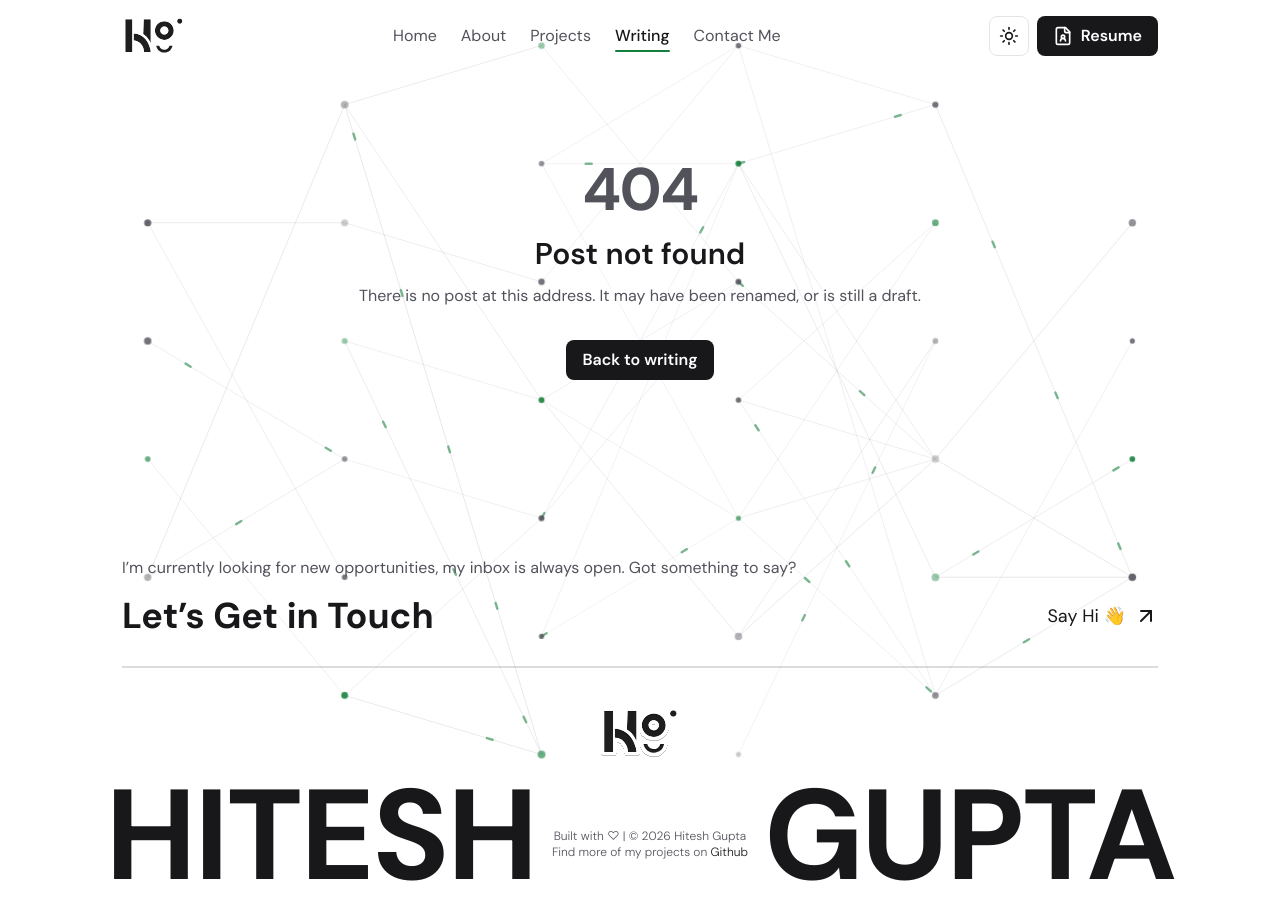
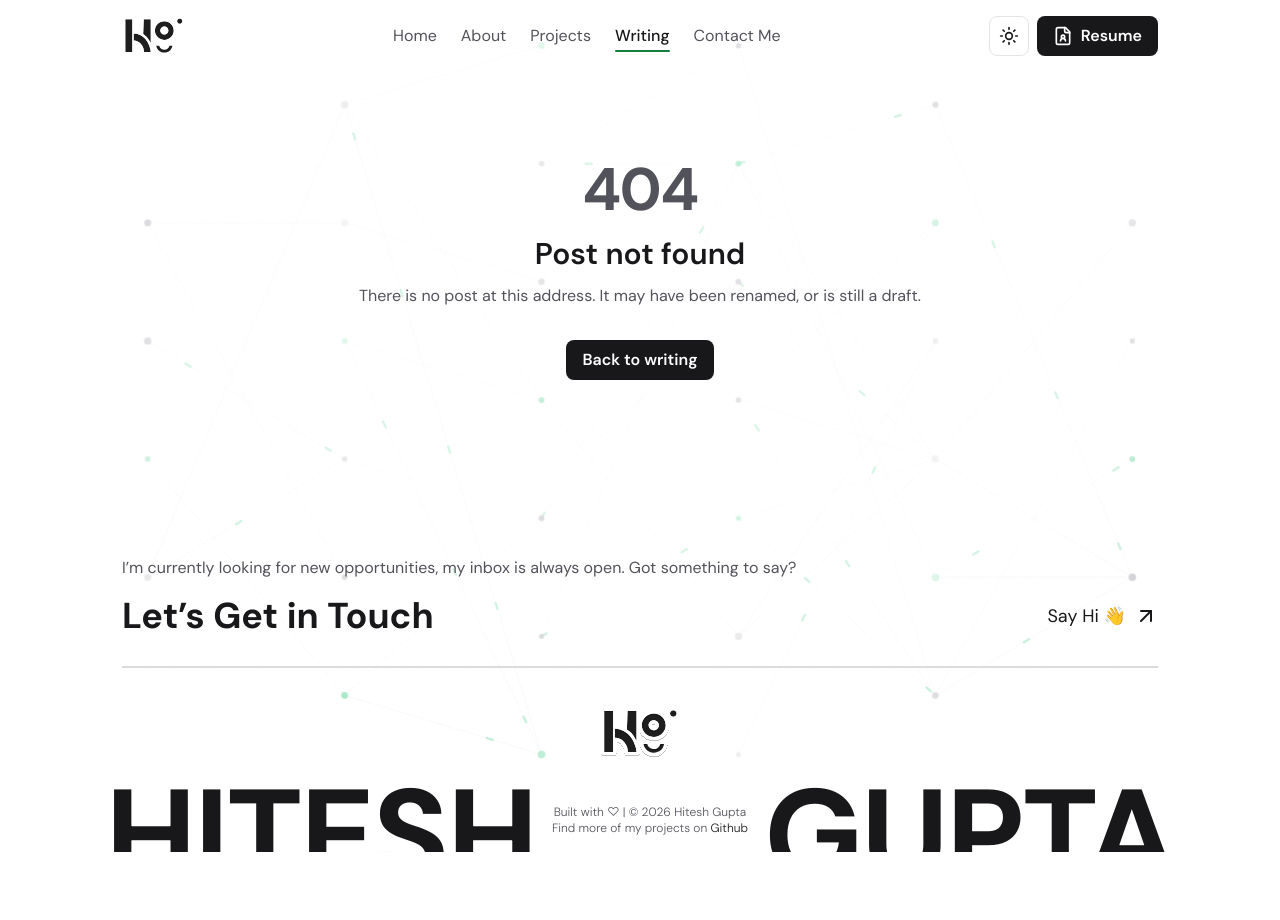
Before and after one commit to HitG010/hg-portfolio, a React (Vite) app: page /blog/1 in a window 1280 px wide. Shown: the top 920 px of the page. After the commit the page ends 852 px from the top, so only its background shows below. Built offline with nearby package versions, Linux system fonts and the light colour scheme.

Commit message:
Fixes visual

```diff
--- a/src/components/Footer.jsx
+++ b/src/components/Footer.jsx
@@ -4,8 +4,11 @@ import hglogo from "../assets/brand/hg-logo.svg";
 import Container from "./Container";
 
 const Footer = () => {
+  // No bottom padding: the clipped wordmark is meant to be the last thing on
+  // the page, sitting flush on the bottom edge. Any padding under it reads as
+  // the band floating rather than running off.
   return (
-    <Container as="footer" className="flex flex-col items-center pb-12 pt-12">
+    <Container as="footer" className="flex flex-col items-center pt-12">
       {/* get in touch section */}
       <div className="group relative w-full py-4 text-primary md:py-8">
         <div className="flex flex-col gap-4">
@@ -42,8 +45,27 @@ const Footer = () => {
           between the two words. flex-wrap plus order does both from one copy
           of the markup — the previous version branched on window.innerWidth
           at render time, so it never responded to a resize or rotate. */}
-      <div className="flex w-full flex-wrap items-center justify-center gap-6 md:flex-nowrap md:gap-4">
-        <p className="order-2 text-6xl font-bold -tracking-[0.02em] md:order-1 md:text-9xl">
+      {/* The wordmark is deliberately larger than the room it has, on both
+          axes, and the clipping is the point rather than a bug to size away.
+
+          Vertically: each word is capped well under its own font size and
+          clips, so the glyphs are cut off part-way down and the name reads as
+          a band bleeding off the base of the page. h-10/h-20 against
+          60px/128px type are v1's ratios.
+
+          Horizontally: under ~1100px the two words outgrow the row and the H
+          and the A run off the edges. That should not cost the document 44px
+          of sideways scroll, which is what plain overflow did, so the row is
+          widened to full bleed — the negative margins cancel Container's
+          padding — and clips its own overflow, putting the cut on the viewport
+          edge. Widening does not move the words: they stay centred on the same
+          axis either way, only the clip boundary changes.
+
+          The cap sits on the words, not the row, because on mobile the
+          colophon wraps onto its own line inside this same row and must not
+          be clipped with them. */}
+      <div className="-mx-4 flex w-[calc(100%+2rem)] flex-wrap items-center justify-center gap-6 overflow-hidden sm:-mx-6 sm:w-[calc(100%+3rem)] md:-mx-8 md:w-[calc(100%+4rem)] md:flex-nowrap md:gap-4">
+        <p className="order-2 h-10 overflow-hidden text-6xl font-bold -tracking-[0.02em] md:order-1 md:h-20 md:text-9xl">
           HITESH
         </p>
         <div className="order-1 mb-2 flex w-full flex-col items-center text-xs font-light tracking-[0em] text-secondary md:order-2 md:mb-4 md:mt-8 md:w-auto">
@@ -62,7 +84,7 @@ const Footer = () => {
             </a>
           </p>
         </div>
-        <p className="order-3 text-6xl font-bold -tracking-[0.02em] md:text-9xl">
+        <p className="order-3 h-10 overflow-hidden text-6xl font-bold -tracking-[0.02em] md:h-20 md:text-9xl">
           GUPTA
         </p>
       </div>
--- a/src/components/Section.jsx
+++ b/src/components/Section.jsx
@@ -9,8 +9,10 @@ const Section = () => {
     <section>
       <Container>
         {/* Translucent so the site-wide network reads through the card
-            instead of being boxed out by it. */}
-        <div className="rounded-2xl border border-border bg-bg/60 backdrop-blur-md">
+            instead of being boxed out by it — but only just. At /60 with a
+            md blur the nodes behind it survived as grey blobs sitting under
+            the headline, which read as a dirty panel rather than depth. */}
+        <div className="rounded-2xl border border-border bg-bg/80 backdrop-blur-xl">
           <div className="px-6 py-8 md:px-8">
           <div className="flex flex-col items-start justify-between md:flex-row md:items-center">
             <div>
--- a/src/components/hero/Backdrop.jsx
+++ b/src/components/hero/Backdrop.jsx
@@ -26,6 +26,10 @@ const Backdrop = () => {
       aria-hidden="true"
       className="pointer-events-none fixed inset-0 z-0 overflow-hidden"
     >
+      {/* The graph and its crossfade live inside one dimmed wrapper, so the
+          two layers stay in step and --nn-opacity is applied once rather than
+          multiplied into each. */}
+      <div className="absolute inset-0 opacity-[var(--nn-opacity)]">
         <div
           className={`absolute inset-0 transition-opacity duration-700 motion-reduce:transition-none ${
             sceneReady ? "opacity-0" : "opacity-100"
@@ -46,6 +50,11 @@ const Backdrop = () => {
           </Suspense>
         )}
       </div>
+
+      {/* Above the network, still below the content (this whole tree is z-0
+          and pages are z-10). See .nn-scrim in index.css. */}
+      <div className="nn-scrim absolute inset-0" />
+    </div>
   );
 };
 
--- a/src/components/hero/HeroPoster.jsx
+++ b/src/components/hero/HeroPoster.jsx
@@ -39,7 +39,7 @@ const HeroPoster = ({ className = "" }) => {
       className={`h-full w-full ${className}`}
       preserveAspectRatio="xMidYMid meet"
     >
-      <g className="text-secondary" stroke="currentColor" strokeWidth="0.012">
+      <g className="text-nn-line" stroke="currentColor" strokeWidth="0.012">
         {edges.map(([a, b], i) => (
           <line
             key={i}
@@ -54,7 +54,7 @@ const HeroPoster = ({ className = "" }) => {
 
       {/* Every third edge carries a travelling dash, so the network reads as
           active without the whole thing crawling. */}
-      <g className="text-accent" stroke="currentColor" strokeWidth="0.05">
+      <g className="text-nn-accent" stroke="currentColor" strokeWidth="0.05">
         {edges
           .filter((_, i) => i % 3 === 0)
           .map(([a, b], i) => (
@@ -81,7 +81,7 @@ const HeroPoster = ({ className = "" }) => {
             cx={n.x}
             cy={-n.y}
             r={0.05 + depth(n.z) * 0.03}
-            className={`nn-node ${isAccent ? "text-accent" : "text-secondary"}`}
+            className={`nn-node ${isAccent ? "text-nn-accent" : "text-nn-node"}`}
             fill="currentColor"
             style={{ animationDelay: `${(i % 9) * 0.45}s` }}
             opacity={0.3 + depth(n.z) * 0.3}
--- a/src/components/hero/NeuralScene.jsx
+++ b/src/components/hero/NeuralScene.jsx
@@ -167,9 +167,9 @@ function Network({ onReady }) {
 
   const colors = useMemo(
     () => ({
-      node: readToken("--text-secondary", "#a3a3a3"),
-      accent: readToken("--accent", "#4ade80"),
-      edge: readToken("--text-secondary", "#a3a3a3"),
+      node: readToken("--nn-node", "#94949e"),
+      accent: readToken("--nn-accent", "#34c77b"),
+      edge: readToken("--nn-line", "#a1a1aa"),
     }),
     // eslint-disable-next-line react-hooks/exhaustive-deps
     [theme]
--- a/src/index.css
+++ b/src/index.css
@@ -17,6 +17,15 @@
   --text-primary: 24 24 27;
   --text-secondary: 82 82 91;
   --accent: 21 128 61;
+
+  /* Backdrop network. Deliberately its own scale rather than a reuse of
+     --text-secondary: that is a colour picked to be *read*, so on white it
+     put near-black marks behind the copy and the graph competed with the
+     text instead of sitting behind it. --nn-opacity dims the whole layer. */
+  --nn-line: 161 161 170;
+  --nn-node: 148 148 158;
+  --nn-accent: 52 199 123;
+  --nn-opacity: 0.75;
 }
 
 .dark {
@@ -27,6 +36,11 @@
   --text-primary: 234 234 234;
   --text-secondary: 163 163 163;
   --accent: 74 222 128;
+
+  --nn-line: 163 163 163;
+  --nn-node: 163 163 163;
+  --nn-accent: 74 222 128;
+  --nn-opacity: 0.8;
 }
 
 /* Applied by ThemeContext only while the theme is switching, so the flip
@@ -92,6 +106,26 @@
   }
 }
 
+/* Readability scrim, painted over the network and under the content.
+   Most sections deliberately have no card of their own, so before this the
+   graph ran straight through body copy — nodes landed inside letterforms and
+   edges struck through lines of text. Lifting the page background back over
+   the network gives every block a calm base to sit on.
+
+   Centre-weighted rather than flat: the text column lives in the middle, so
+   that is where the veil is strongest, and it thins towards the corners where
+   the graph can still be read at close to full strength. Plain CSS for the
+   same reason as the blocks above — Tailwind would strip the class. */
+.nn-scrim {
+  background: radial-gradient(
+    95% 85% at 50% 40%,
+    rgb(var(--bg) / 0.62) 0%,
+    rgb(var(--bg) / 0.54) 40%,
+    rgb(var(--bg) / 0.28) 75%,
+    rgb(var(--bg) / 0.04) 100%
+  );
+}
+
 /* rehype-pretty-code is configured with a light and a dark theme, so it emits
    BOTH on every token as custom properties and leaves the choice to CSS —
    without this, code blocks render unstyled. Outside @layer base for the same
--- a/tailwind.config.js
+++ b/tailwind.config.js
@@ -21,6 +21,13 @@ export default {
         primary: "rgb(var(--text-primary) / <alpha-value>)",
         secondary: "rgb(var(--text-secondary) / <alpha-value>)",
         accent: "rgb(var(--accent) / <alpha-value>)",
+        // Backdrop-only scale, kept apart from the text colours so the
+        // network can be tuned without touching legibility of the copy.
+        nn: {
+          line: "rgb(var(--nn-line) / <alpha-value>)",
+          node: "rgb(var(--nn-node) / <alpha-value>)",
+          accent: "rgb(var(--nn-accent) / <alpha-value>)",
+        },
       },
       fontFamily: {
         sans: [
```
Lines whose indentation alone changed are shown as unchanged.
